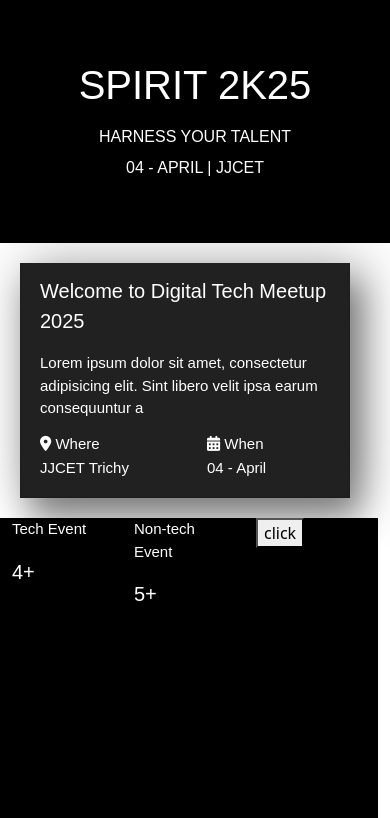
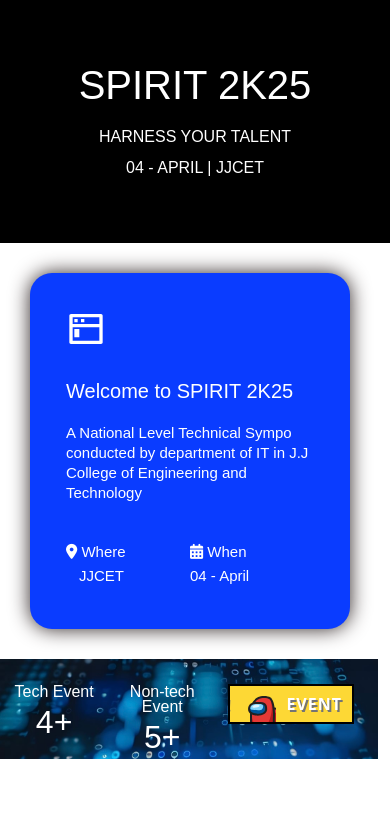
Before and after one commit to gokulkrishnan9751/spirit2k25, a plain HTML site: page index.html in a window 390 px wide. Shown: the part 63-881 px from the top of the page. After the commit the page ends 844 px from the top, so only its background shows below. Drawn offline with nearby package versions, Linux system fonts and the light colour scheme; a web font is replaced by a local one.

Commit message:
front final

```diff
--- a/index.html
+++ b/index.html
@@ -17,6 +17,7 @@
     <link href="https://fonts.cdnfonts.com/css/prompt" rel="stylesheet">
     <link href="https://fonts.cdnfonts.com/css/twilight" rel="stylesheet">
     <link href="https://fonts.cdnfonts.com/css/milies" rel="stylesheet">
+    <link href="https://fonts.cdnfonts.com/css/backstreet" rel="stylesheet">
 
     <link rel="stylesheet" href="https://cdnjs.cloudflare.com/ajax/libs/font-awesome/6.6.0/css/all.min.css" integrity="sha512-Kc323vGBEqzTmouAECnVceyQqyqdsSiqLQISBL29aUW4U/M7pSPA/gEUZQqv1cwx4OnYxTxve5UMg5GT6L4JJg==" crossorigin="anonymous" referrerpolicy="no-referrer" />
     <link rel="stylesheet" href="https://cdn.jsdelivr.net/npm/bootstrap-icons@1.11.3/font/bootstrap-icons.min.css">
@@ -34,34 +35,89 @@
         <p id="sp1">HARNESS YOUR TALENT</p><br><br>
         <p id="sp1">04 - APRIL | JJCET </p>
     </div>
-    <div class="cardb">
-        <div class="">
-            <p class="one">Welcome to Digital Tech Meetup 2025</p>
-            <p class="two">Lorem ipsum dolor sit amet, consectetur adipisicing elit. Sint libero velit ipsa earum consequuntur a</p>
+    <div class="card1">
+        <div class="content">
+          <svg
+            fill="currentColor"
+            viewBox="0 0 24 24"
+            xmlns="http://www.w3.org/2000/svg"
+          >
+            <path
+              d="M20 9V5H4V9H20ZM20 11H4V19H20V11ZM3 3H21C21.5523 3 22 3.44772 22 4V20C22 20.5523 21.5523 21 21 21H3C2.44772 21 2 20.5523 2 20V4C2 3.44772 2.44772 3 3 3ZM5 12H8V17H5V12ZM5 6H7V8H5V6ZM9 6H11V8H9V6Z"
+            ></path>
+        </svg>
+            <br>
+            <p class="one">Welcome to SPIRIT 2K25</p>
+
+           <p class="two">A National Level Technical Sympo conducted by department of IT in J.J College of Engineering and Technology </p>
+           <br>
             <div class="row" id="date">
                 <div class="col">
-                    <p><i class="fa-solid fa-location-dot"></i>    Where</p>
-                    <p>JJCET Trichy</p>
+                    <p><i class="fa-solid fa-location-dot"></i>     Where</p>
+                    <p id="jjcet">  JJCET</p></p>
                 </div>
                 <div class="col">
 
                     <p><i class="fa-solid fa-calendar-days"></i>   When</p>
                     <p>04 - April</p>
                 </div>
-            </div>
+        </div>
       </div>
     </div>
     <foot class="row container" id="foot">
-        <div class="col" id="tech">
+        <div class="col" id="tech" align="center">
             <p id="info">Tech Event</p>
             <p id="no">4+</p>
         </div>
-        <div class="col" id="non-tech">
+        <div class="col" id="non-tech" align="center">
             <p id="info">Non-tech Event</p>
             <p id="no">5+</p>
         </div>
         <div class="col">
-            <button>click</button>
+            <button onclick="fun()">
+    <svg
+xmlns="http://www.w3.org/2000/svg"
+viewBox="0 0 36 36"
+width="36px"
+height="36px"
+>
+<rect width="36" height="36" x="0" y="0" fill="#fdd835"></rect>
+<path
+fill="#e53935"
+d="M38.67,42H11.52C11.27,40.62,11,38.57,11,36c0-5,0-11,0-11s1.44-7.39,3.22-9.59 c1.67-2.06,2.76-3.48,6.78-4.41c3-0.7,7.13-0.23,9,1c2.15,1.42,3.37,6.67,3.81,11.29c1.49-0.3,5.21,0.2,5.5,1.28 C40.89,30.29,39.48,38.31,38.67,42z"
+></path>
+<path
+fill="#b71c1c"
+d="M39.02,42H11.99c-0.22-2.67-0.48-7.05-0.49-12.72c0.83,4.18,1.63,9.59,6.98,9.79 c3.48,0.12,8.27,0.55,9.83-2.45c1.57-3,3.72-8.95,3.51-15.62c-0.19-5.84-1.75-8.2-2.13-8.7c0.59,0.66,3.74,4.49,4.01,11.7 c0.03,0.83,0.06,1.72,0.08,2.66c4.21-0.15,5.93,1.5,6.07,2.35C40.68,33.85,39.8,38.9,39.02,42z"
+></path>
+<path
+fill="#212121"
+d="M35,27.17c0,3.67-0.28,11.2-0.42,14.83h-2C32.72,38.42,33,30.83,33,27.17 c0-5.54-1.46-12.65-3.55-14.02c-1.65-1.08-5.49-1.48-8.23-0.85c-3.62,0.83-4.57,1.99-6.14,3.92L15,16.32 c-1.31,1.6-2.59,6.92-3,8.96v10.8c0,2.58,0.28,4.61,0.54,5.92H10.5c-0.25-1.41-0.5-3.42-0.5-5.92l0.02-11.09 c0.15-0.77,1.55-7.63,3.43-9.94l0.08-0.09c1.65-2.03,2.96-3.63,7.25-4.61c3.28-0.76,7.67-0.25,9.77,1.13 C33.79,13.6,35,22.23,35,27.17z"
+></path>
+<path
+fill="#01579b"
+d="M17.165,17.283c5.217-0.055,9.391,0.283,9,6.011c-0.391,5.728-8.478,5.533-9.391,5.337 c-0.913-0.196-7.826-0.043-7.696-5.337C9.209,18,13.645,17.32,17.165,17.283z"
+></path>
+<path
+fill="#212121"
+d="M40.739,37.38c-0.28,1.99-0.69,3.53-1.22,4.62h-2.43c0.25-0.19,1.13-1.11,1.67-4.9 c0.57-4-0.23-11.79-0.93-12.78c-0.4-0.4-2.63-0.8-4.37-0.89l0.1-1.99c1.04,0.05,4.53,0.31,5.71,1.49 C40.689,24.36,41.289,33.53,40.739,37.38z"
+></path>
+<path
+fill="#81d4fa"
+d="M10.154,20.201c0.261,2.059-0.196,3.351,2.543,3.546s8.076,1.022,9.402-0.554 c1.326-1.576,1.75-4.365-0.891-5.267C19.336,17.287,12.959,16.251,10.154,20.201z"
+></path>
+<path
+fill="#212121"
+d="M17.615,29.677c-0.502,0-0.873-0.03-1.052-0.069c-0.086-0.019-0.236-0.035-0.434-0.06 c-5.344-0.679-8.053-2.784-8.052-6.255c0.001-2.698,1.17-7.238,8.986-7.32l0.181-0.002c3.444-0.038,6.414-0.068,8.272,1.818 c1.173,1.191,1.712,3,1.647,5.53c-0.044,1.688-0.785,3.147-2.144,4.217C22.785,29.296,19.388,29.677,17.615,29.677z M17.086,17.973 c-7.006,0.074-7.008,4.023-7.008,5.321c-0.001,3.109,3.598,3.926,6.305,4.27c0.273,0.035,0.48,0.063,0.601,0.089 c0.563,0.101,4.68,0.035,6.855-1.732c0.865-0.702,1.299-1.57,1.326-2.653c0.051-1.958-0.301-3.291-1.073-4.075 c-1.262-1.281-3.834-1.255-6.825-1.222L17.086,17.973z"
+></path>
+<path
+fill="#e1f5fe"
+d="M15.078,19.043c1.957-0.326,5.122-0.529,4.435,1.304c-0.489,1.304-7.185,2.185-7.185,0.652 C12.328,19.467,15.078,19.043,15.078,19.043z"
+></path>
+</svg>
+<span class="now">now!</span>
+<span class="play">EVENT</span>
+</button>
         </div>
 
     </foot>
--- a/style.css
+++ b/style.css
@@ -17,6 +17,8 @@
   @import url('https://fonts.cdnfonts.com/css/funky');
   @import url('https://fonts.cdnfonts.com/css/prompt');
   @import url('https://fonts.cdnfonts.com/css/milies');
+  @import url('https://fonts.cdnfonts.com/css/backstreet');
+
   #header {
     /* background-image: url(photos/Untitled\ design\ \(1\).png); */
     background-size: cover;
@@ -37,8 +39,8 @@
     color: white;
   }
   #sp {
-    /* font-family: 'Funky', sans-serif; */
-    font-family: 'Twilight', sans-serif;
+    font-family: 'Funky', sans-serif;
+    /* font-family: 'Twilight', sans-serif;                                      */
     font-size: 40px;
   }
   #headerimg {
@@ -55,32 +57,137 @@
     display: flex;
     flex-direction: column;
 }
-.cardb {
-  margin: 20px;
-  width: 330px;
-  height: 235px;
-  background: #212121;
-  box-shadow: rgba(0, 0, 0, 0.4) 10px 20px 30px, rgba(0, 0, 0, 0.3) 10px 1px 53px 3px, rgba(1, 0, 0, 0.2) 0px -1px 3px inset;
-  /* text-align: center; */
-  padding-left: 20px;
-  cursor: pointer;
-  transition: all 0.5s;
+.card1 {
+  margin: 30px;
+  position: relative;
   display: flex;
   align-items: center;
   justify-content: center;
-  user-select: none;
-  font-weight: bolder;
-  color: #fff;
+  width: 320px;
+  border-radius: 24px;
+  line-height: 1.6;
+  transition: all 0.48s cubic-bezier(0.23, 1, 0.32, 1);
 }
 
-.cardb:hover {
-  transform: scale(1.021);
+.content {
+  display: flex;
+  flex-direction: column;
+  align-items: flex-start;
+  /* gap: px; */
+  padding: 36px;
+  border-radius: 22px;
+  color: #ffffff;
+  overflow: hidden;
+  background: #0a3cff;
+  transition: all 0.48s cubic-bezier(0.23, 1, 0.32, 1);
+  box-shadow: 0px 0px 20px rgb(45, 35, 35);
+
 }
 
-.cardb:active {
-  transform: scale(0.95) rotateZ(1.1deg);
+/* .content::before {
+  position: absolute;
+  content: "";
+  top: -4%;
+  left: 50%;
+  width: 90%;
+  height: 8When did you play Vardha Lai Vaada? I. Video. White Duo's bottle photography, photography, photography. From the video. 0%;
+  transform: translate(-50%);
+  background: #ced8ff;
+  z-index: -1;
+  transform-origin: bottom;
+
+  border-radius: inherit;
+  transition: all 0.48s cubic-bezier(0.23, 1, 0.32, 1);
+} */
+
+/* .content::after {
+  position: absolute;
+  content: "";
+  top: -8%;
+  left: 50%;
+  width: 80%;
+  height: 80%;
+  transform: translate(-50%);
+  background: #e7ecff;
+  z-index: -2;
+  transform-origin: bottom;
+  border-radius: inherit;
+  transition: all 0.48s cubic-bezier(0.23, 1, 0.32, 1); */
+/* } */
+
+.content svg {
+  width: 40px;
+  height: 40px;
 }
 
+/* .content .para {
+  z-index: 1;
+  opacity: 1;
+  font-size: 18px;
+  transition: all 0.48s cubic-bezier(0.23, 1, 0.32, 1);
+} */
+
+/* .content .link {
+  z-index: 1;
+  color: #fea000;
+  text-decoration: none;
+  font-family: inherit;
+  font-size: 16px;
+  transition: all 0.48s cubic-bezier(0.23, 1, 0.32, 1);
+} */
+
+/* .content .link:hover {
+  text-decoration: underline;
+} */
+
+/* .card1:hover {
+  transform: translate(0px, -16px);
+} */
+
+/* .card1:hover .content::before {
+  rotate: -8deg;
+  top: 0;
+  width: 100%;
+  height: 100%;
+} */
+
+/* .card1:hover .content::after {
+  rotate: 8deg;
+  top: 0;
+  width: 100%;
+  height: 100%;
+} */
+#date {
+  line-height: 2px;
+  font-family: 'milies', sans-serif;
+  font-size: 15px;
+  font-weight: 200;
+  width: 100%;
+}
+foot {
+  background-image: url(photos/IMG_3289.JPG);
+  background-size: cover;
+  color: white;
+  height: 100px;
+  width: 100px;
+  line-height: 15px;
+  padding: 25px;
+}
+#no{
+  color: white;
+  font-size: 2rem  ;
+}
+#info {
+  color: white;
+}
+#tech,#non-tech {
+  width: 40%;
+  font-family: 'Backstreet', sans-serif;
+
+}
+#jjcet {
+  margin-left: 13px;
+}
 .one {
   font-family: 'Code Bold', sans-serif;
   font-weight: 300;
@@ -88,31 +195,66 @@
 }
 .two{
   font-family: 'prompt', sans-serif;
-  font-weight: 300;
+  font-weight: 400;
   font-size: 15px;
+  line-height: 20px;
 }
-#date {
-  line-height: 2px;
-  font-family: 'milies', sans-serif;
-  font-size: 15px;
-  font-weight: 200;
+button {
+  display: flex;
+  align-items: center;
+  justify-content: center;
+  gap: 10px;
+  padding: 0 10px;
+  color: white;
+  text-shadow: 2px 2px rgb(116, 116, 116);
+  text-transform: uppercase;
+  cursor: pointer;
+  border: solid 2px black;
+  letter-spacing: 1px;
+  font-weight: 600;
+  font-size: 17px;
+  background-color: hsl(49deg 98% 60%);
+  border-radius: 50px;
+  position: relative;
+  overflow: hidden;
+  transition: all 0.5s ease;
 }
-foot {
-  background-color: black;
-  height: 300px;
-  width: 100%;
+
+button:active {
+  transform: scale(0.9);
+  transition: all 100ms ease;
 }
-#no{
-  font-family: 'Code Bold', sans-serif;
-  font-size: 20px;
-  color: white;
+
+button svg {
+  transition: all 0.5s ease;
+  z-index: 2;
 }
-#info {
-  font-family: 'prompt', sans-serif;
-  font-size: 15px;
-  color: white;
+
+.play {
+  transition: all 0.5s ease;
+  transition-delay: 300ms;
 }
-#tech,#non-tech {
-  width: 40%;
+
+button:hover svg {
+  transform: scale(3) translate(50%);
 }
+
+.now {
+  position: absolute;
+  left: 0;
+  transform: translateX(-100%);
+  transition: all 0.5s ease;
+  z-index: 2;
 }
+
+button:hover .now {
+  transform: translateX(10px);
+  transition-delay: 300ms;
+}
+
+button:hover .play {
+  transform: translateX(200%);
+  transition-delay: 300ms;
+}
+
+}
```
Also changed, not shown: resgister.html (deleted, +0 -44 lines), script.js (+62 -0 lines), photos/IMG_3289.JPG (added).
